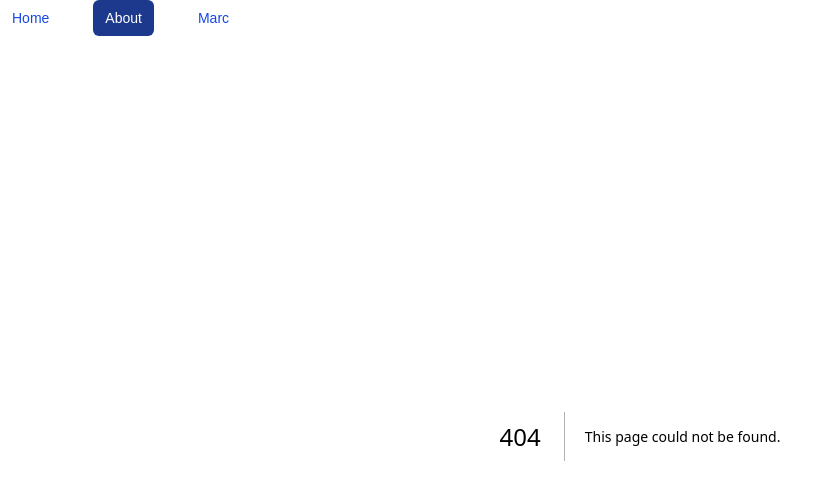
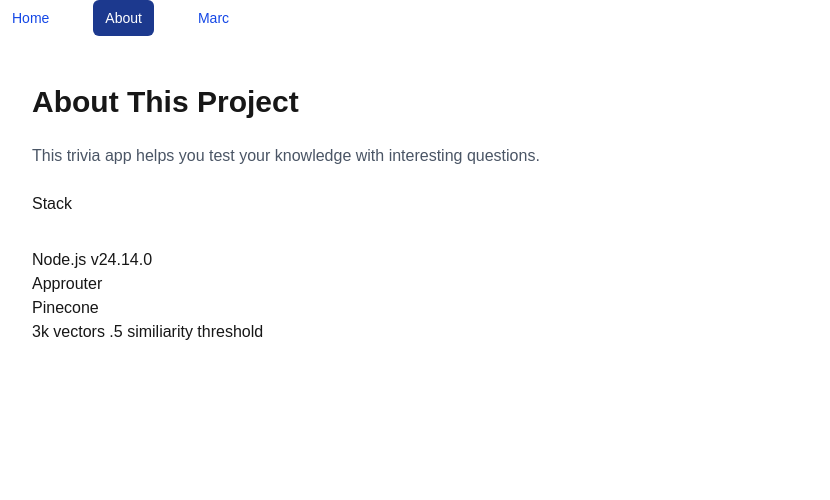
Before and after one commit to fogcitymarathoner/nextjs-trivial-pursuit, a Next.js app: page /about in a window 1280 px wide. Before the commit this address had no page. Shown: the top 500 px of the page, without its empty margins (0-830 px from the left). Built offline with nearby package versions, Linux system fonts and the light colour scheme.

Commit message:
* added new pages marc and about * added padding and margins to keep text from being crowded on the left

```diff
--- /dev/null
+++ b/app/about/page.tsx
@@ -0,0 +1,26 @@
+import type { Metadata } from 'next';
+
+export const metadata: Metadata = {
+  title: 'About',
+  description: 'Learn more about this trivia app',
+};
+
+export default function AboutPage() {
+  return (
+    <div className="space-y-6">
+      <h1 className="text-3xl font-bold">About This Project</h1>
+      <p className="text-gray-600">
+        This trivia app helps you test your knowledge with interesting questions.
+      </p>
+      <div className="flex flex-col gap-y-4 md:gap-y-8">
+      <h2>Stack</h2>
+        <ul>
+          <li>Node.js v24.14.0</li>
+          <li>Approuter</li>
+          <li>Pinecone</li>
+          <li>3k vectors .5 similiarity threshold</li>
+        </ul>
+      </div>
+    </div>
+  );
+}
--- a/app/layout.tsx
+++ b/app/layout.tsx
@@ -1,5 +1,5 @@
-import type { Metadata } from "next";
-import { Geist, Geist_Mono } from "next/font/google";
+import type {Metadata} from "next";
+import {Geist, Geist_Mono} from "next/font/google";
 import Header from "@/components/layout/Header/header"; // Adjust path as needed
 import "./globals.css";
 
@@ -18,7 +18,7 @@ export const metadata: Metadata = {
   description: "Test your knowledge with Wikipedia-powered trivia",
 };
 
-const RootLayout = ({ children }: Readonly<{
+const RootLayout = ({children}: Readonly<{
   children: React.ReactNode;
 }>) => {
 
@@ -27,9 +27,13 @@ const RootLayout = ({ children }: Readonly<{
       lang="en"
       className={`${geistSans.variable} ${geistMono.variable} h-full antialiased`}
     >
-    <body className="min-h-full flex flex-col">
-    <Header />
-    {children}
+    <body className="min-h-full flex flex-col bg-gray-50 text-gray-900 antialiased">
+    <Header/>
+    <main className="flex-1 w-full">
+      <div className="container max-w-9xl mx-auto px-4 sm:px-6 lg:px-8 py-8 md:py-12">
+        {children}
+      </div>
+    </main>
     </body>
     </html>
   );
--- /dev/null
+++ b/app/marc/page.tsx
@@ -0,0 +1,17 @@
+import type { Metadata } from 'next';
+
+export const metadata: Metadata = {
+  title: 'Marc',
+  description: 'Learn about Marc',
+};
+
+export default function MarcPage() {
+  return (
+    <div className="space-y-6">
+      <h1 className="text-3xl font-bold">About Marc</h1>
+      <p className="text-gray-600">
+        This page is dedicated to Marc.
+      </p>
+    </div>
+  );
+}
--- /dev/null
+++ b/tailwind.config.js
@@ -0,0 +1,21 @@
+// tailwind.config.js
+module.exports = {
+    theme: {
+        container: {
+            center: true,
+            padding: {
+                DEFAULT: '1rem',
+                sm: '2rem',
+                lg: '4rem',
+                xl: '6rem',
+                '2xl': '8rem',
+            },
+        },
+        extend: {
+            maxWidth: {
+                '8xl': '88rem',
+                '9xl': '96rem',
+            },
+        },
+    },
+};
```
